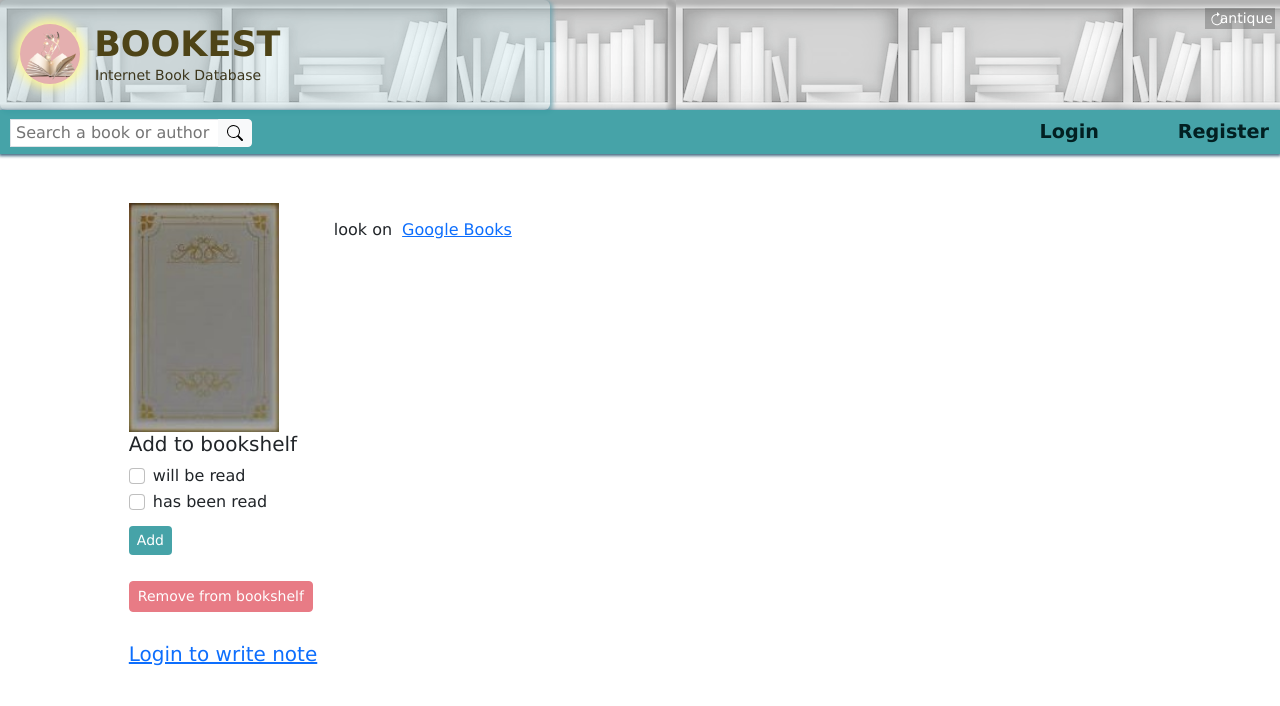
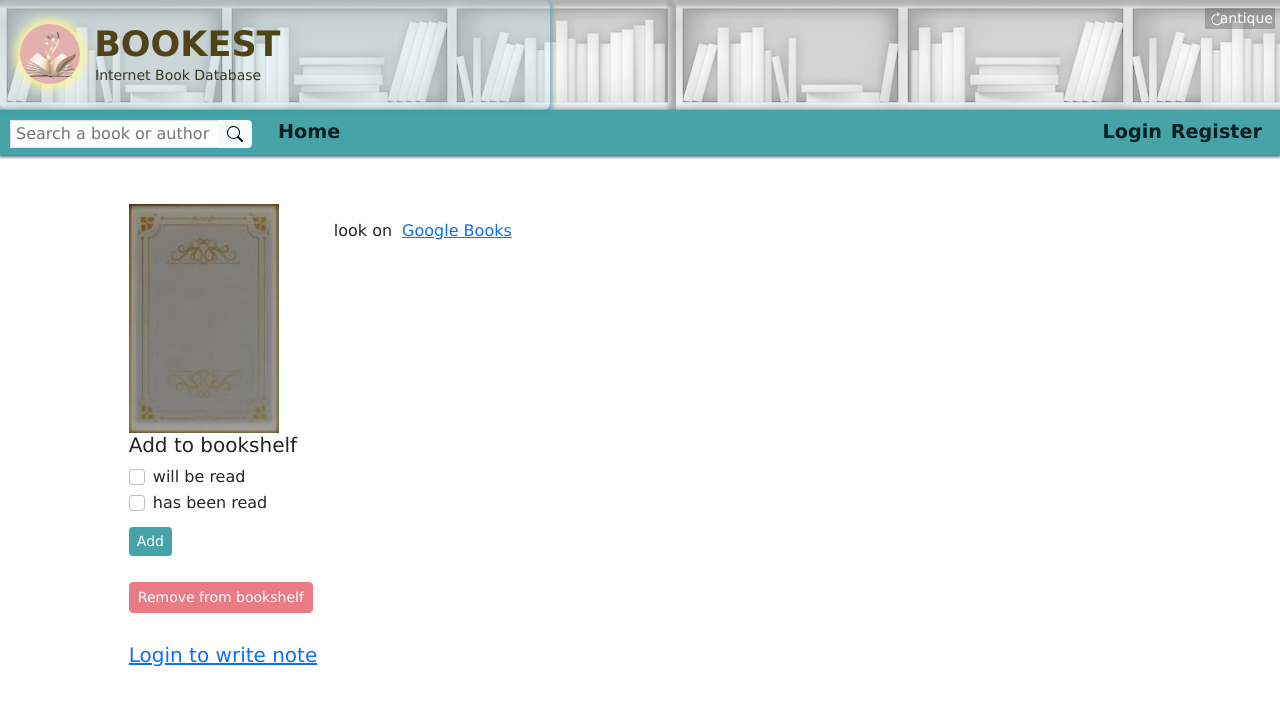
Before and after one commit to jankat11/bookest, a Django app: page /book/1 in a window 1280 px wide. Shown: the top 706 px of the page. Run offline with Django 4.2, Linux system fonts and the light colour scheme; data comes from the database, SQL or seed files in the repository; data that the repository does not hold is empty; some web fonts are replaced.

Commit message:
topbar content ch

```diff
--- a/books/static/books/script/func.js
+++ b/books/static/books/script/func.js
@@ -8,7 +8,6 @@ const subTitle = document.querySelector("#subTitle")
 const theme = document.querySelector("#change")
 const topItems = document.querySelector("#topItems")
 const menuItems = document.querySelector("#menuItems")
-const profile = document.querySelector("#profile")
 const description = document.querySelector("#desc")
 
 
--- a/books/static/books/script/script.js
+++ b/books/static/books/script/script.js
@@ -1,7 +1,7 @@
 
 // adjust collapse menu position when page load
 document.addEventListener("DOMContentLoaded", () => {
-    menuItems.style.top = 110 + topBar.offsetHeight + 2
+    menuItems.style.top = String(110 + topBar.offsetHeight + 2) + "px"
 })
 
 
@@ -63,8 +63,8 @@ window.addEventListener('scroll', function () {
     $("#navbarToggleExternalContent").collapse("hide")
     if (window.scrollY > 110) {
         topBar.classList.add('fixed-top');
-        section.style.marginTop = topBar.offsetHeight + "px"
-        menuItems.style.top = topBar.offsetHeight;
+        section.style.marginTop = (2 + topBar.offsetHeight) + "px"
+        menuItems.style.top = topBar.offsetHeight + 2;
         menuItems.style.position = "fixed";
 
     } else {
--- a/books/static/books/script/theme.js
+++ b/books/static/books/script/theme.js
@@ -7,7 +7,6 @@ function turnAntique() {
     topBar.style.backgroundColor = "#1b0e00eb"
     topBar.style.color = "#fcf5e7"
     topBar.style.boxShadow = "0px 1px 3px 1px rgba(247, 245, 131, 0.288)"
-    topBar.className = "navbar navbar-dark"
     topItems.style.backgroundColor = "#9aa5bd00"
     topItems.style.boxShadow = "none"
     bookIconModern.style.display = "none"
@@ -16,8 +15,6 @@ function turnAntique() {
     subTitle.style.color = "#f7e5b4"
     theme.innerHTML = "modern"
     theme.className = "btn btn-secondary btn-sm chAntique"
-    profile ? profile.style.backgroundColor = "#462303" : ""
-    profile ? profile.style.color = "#fada9e" : ""
     document.querySelector("#reviewArea") ? document.querySelector("#reviewArea").style.backgroundColor = "#ffe7ac" : null
     document.querySelector("#menuItems").style.backgroundColor = "#ffe7ac"
     document.querySelector("#submitLogin") ? document.querySelector("#submitLogin").className = "btn btn-warning loginButton" : ""
@@ -88,13 +85,11 @@ function turnModern() {
     topBar.style.color = "black"
     topBar.style.boxShadow = "1px 1px 3px 1px #456982"
     topBar.style.backgroundColor = "#3b9ea3f0"
-    topBar.className = "navbar navbar-light"
     topItems.style.backgroundColor = "#acdae633"
     topItems.style.boxShadow = "2px 2px 4px 1px #669eaac7"
     theme.innerHTML = "antique"
     theme.className = "btn btn-secondary btn-sm chModern"
-    profile ? profile.style.backgroundColor = "#02bbab31" : ""
-    profile ? profile.style.color = "black" : ""
+
     $(".topNavItemA").addClass("topNavItem")
     $(".topNavItem").removeClass("topNavItemA")
     $("#arrow").show()
--- a/books/static/books/styles.css
+++ b/books/static/books/styles.css
@@ -44,12 +44,26 @@ body {
 
 
 #topBar {
+    display: flex ;
+    justify-content: space-between;
+    align-items: center;
+    height: 45px;
     margin-top: 0px;
     background-color: #3b9ea3f0;
     padding: 0px;
     width: 100%;
     box-shadow: 0px 1px 3px 1px #456982;
 }
+
+#navWrapper {
+    display: flex;
+    position: absolute;
+    left: 250px;
+    justify-content: space-between;
+    margin-left: 20px ;
+    gap: 50px;
+}
+
 
 #bookIconHistory,
 #bookIconModern {
@@ -73,7 +87,7 @@ body {
 }
 
 .topNavItem, .topNavItemA, #blockBody, #menuItems, .searchInput,
-#profile, #title, #subTitle, #change, .author, .bookName, .searchInputAntique{
+#title, #subTitle, #change, .author, .bookName, .searchInputAntique{
     font-family: "Abyssinica SIL", 'Lucida Sans', 'Lucida Sans Regular', 'Lucida Grande', 'Lucida Sans Unicode', Geneva, Verdana, sans-serif;
 }
 
@@ -117,21 +131,24 @@ body {
 }
 
 #logOut {
-    margin-right: 10px;
+    position: absolute;
+    right: 10px !important;
 }
+
+
 
 .topNavItem, .topNavItemA {
     font-size: larger;
     font-weight: bolder;
 }
 
-.topNavItem {
-    padding: 11px;
+.topNavItem, .topNavItemA {
+    padding: 8px;
+    display: block;
     color: #022022;
 }
 
 .topNavItemA {
-    padding: 11px;
     color: #f6d981;
 }
 
@@ -142,23 +159,6 @@ body {
 .topNavItemA:hover {
     background-color: rgba(236, 245, 153, 0.288);
 }
-
-#profile {
-    background-color: #02bbab31;
-    padding-left: 5px;
-    padding-right: 5px;
-    position: absolute;
-    font-size: 14px;
-    top: 80px;
-    right: 5px;
-    color: #022022;
-}
-
-#profile:hover {
-    cursor: default;
-}
-
-
 
 
 .menu,
@@ -748,11 +748,14 @@ body {
 }
 
 .loginIcon {
-    margin-right: 20px !important;
-    position: absolute;
-    right: 150px;
-    height: fit-content;
+   position: absolute;
+   right: 110px;
 }
+
+.registerIcon {
+    margin-right: 10px;
+}
+
 
 
 /*--------MEDIA----------*/
@@ -798,9 +801,6 @@ body {
 }
 
 @media (max-width: 640px) {
-    #profile {
-        display: none;
-    }
     #container,
     #bestSeller {
         padding-left: 20px;
--- a/books/templates/books/layout.html
+++ b/books/templates/books/layout.html
@@ -31,10 +31,7 @@
             <div id="subTitle">Internet Book Database</div>
         </div>
     </div>
-    {% if user.is_authenticated %}
-    <span class=" rounded mobileSearch" id="profile">{{ user.username }}</span>
-    {% endif %}
-    <nav id="topBar" class="navbar navbar-light">
+    <nav id="topBar" >
         <form class="form-inline searchForm" id="searchForm" method="post" action="{% url 'index' %}">
             {% csrf_token %}
             <div class="input-group" id="form">
@@ -44,17 +41,28 @@
                   </svg></button>
             </div>
           </form>
+        <div id="navWrapper">
+            <a class="nav-link" href="{% url 'index' %}"><span class="topNavItem rounded desktop">Home</span> </a>
+            {% if user.is_authenticated %}
         {% if user.is_authenticated %}
-        <a class="nav-link" href="{% url 'my_books' %}"><span class="topNavItem rounded desktop">My Books</span> </a>
+            {% if user.is_authenticated %}
+            <a class="nav-link" href="{% url 'my_books' %}"><span class="topNavItem rounded desktop">My Books</span> </a>
+            {% endif %}
         {% endif %}
+            {% endif %}
+            {% if user.is_authenticated %}
         {% if user.is_authenticated %}
-        <a class="nav-link " href="{% url 'my_reviews' %}"><span class="topNavItem rounded desktop">My Notes</span> </a>
+            {% if user.is_authenticated %}
+            <a class="nav-link " href="{% url 'my_reviews' %}"><span class="topNavItem rounded desktop">My Notes</span> </a>
+            {% endif %}
         {% endif %}
+            {% endif %}
+        </div>
         {% if user.is_authenticated %}
-        <a id="logOut " class="nav-link" href="{% url 'logout' %}"><span class="topNavItem rounded desktop">Log Out</span></a>
+        <a id="logOut" class="nav-link" href="{% url 'logout' %}"><span class="topNavItem rounded desktop">Log Out</span></a>
         {% else %}
         <a class="nav-link loginIcon" href="{% url 'login' %}"><span class="topNavItem rounded desktop">Login</span></a>
-        <a class="nav-link " href="{% url 'register' %}"><span class="topNavItem rounded desktop">Register</span></a>
+        <a class="nav-link registerIcon" href="{% url 'register' %}"><span class="topNavItem rounded desktop">Register</span></a>
         {% endif %}
         <button class="navbar-toggler menu mobile" id="menu" type="button" data-bs-toggle="collapse" data-bs-target="#navbarToggleExternalContent" aria-controls="navbarToggleExternalContent" aria-expanded="false" aria-label="Toggle navigation">
             <svg id="threeline" xmlns="http://www.w3.org/2000/svg" width="33" height="33" fill="#02202277" class="bi bi-list" viewBox="0 0 16 16">
@@ -63,7 +71,9 @@
         </button>
     </nav>
     <div class="collapse mobile" id="navbarToggleExternalContent">
-        <div id="menuItems" class="p-3">
+        <div id="menuItems" style="text-align: center;" class="p-3">
+            <a class="nav-link mobileNav" href="{% url 'index' %}"><span class="mobileNav rounded">Home
+            </span> </a>
             {% if user.is_authenticated %}
             <a class="nav-link mobileNav" href="{% url 'my_books' %}"><span class="mobileNav rounded">My Books</span> </a>
             {% endif %}
@@ -71,7 +81,7 @@
             <a class="nav-link mobileNav" href="{% url 'my_reviews' %}"><span class="mobileNav rounded">My Notes</span> </a>
             {% endif %}
             {% if user.is_authenticated %}
-            <a id="logOut" class="nav-link mobileNav" href="{% url 'logout' %}"><span class="mobileNav rounded">Log Out</span></a>
+            <a class="nav-link mobileNav" href="{% url 'logout' %}"><span class="mobileNav rounded">Log Out</span></a>
             {% else %}
             <a class="nav-link mobileNav" href="{% url 'login' %}"><span class="mobileNav rounded">Login</span></a>
             <a class="nav-link mobileNav" href="{% url 'register' %}"><span class="mobileNav rounded">Register</span></a>
```
